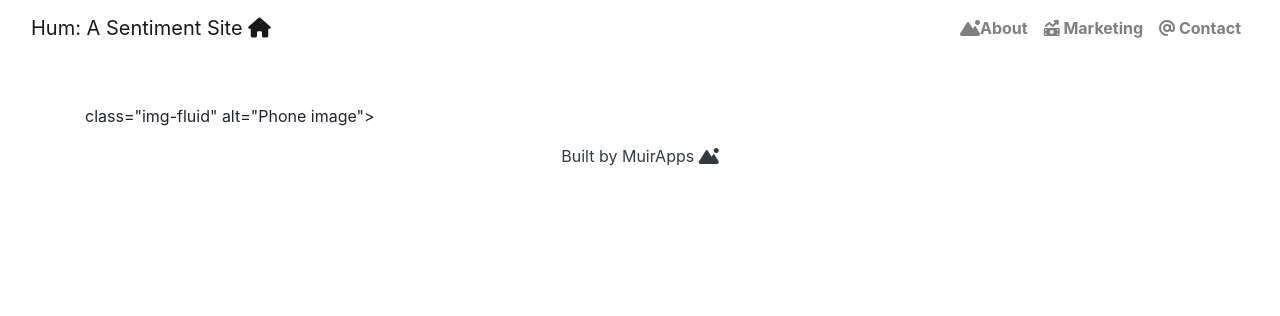
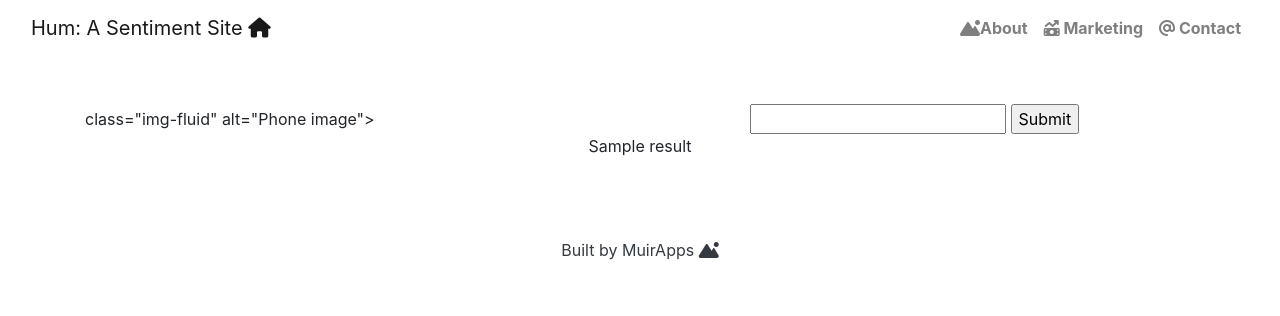
Before and after one commit to ggsmith842/sentiment-api-hum, a FastAPI app: template app/templates/index.html in a window 1280 px wide. Shown: the top 316 px of the page. Run offline with FastAPI, Linux system fonts and the light colour scheme; the template is opened without the code that fills it: most values are stand-ins (such as "Sample title", 1, 10 or a date in 2020); some libraries are stand-ins or nearby versions.

Commit message:
added serch form for term

```diff
--- a/app/main.py
+++ b/app/main.py
@@ -1,5 +1,5 @@
 from re import template
-from fastapi import FastAPI, Query, Request
+from fastapi import FastAPI, Query, Request, Form
 from fastapi.responses import HTMLResponse
 from fastapi.templating import Jinja2Templates
 from app.twitterapi import *
@@ -21,10 +21,21 @@ templates = Jinja2Templates(directory=str(BASE_DIR/"templates"))
 #Get methods
 @app.get("/",response_class=HTMLResponse)
 async def get_index(request: Request):
-	return  templates.TemplateResponse("index.html", {"request":request}) #,{"message":"Landing Page Goes Here"}
+	return  templates.TemplateResponse("base.html", {"request":request}) #,{"message":"Landing Page Goes Here"}
+
+@app.get("/form")
+def form_post(request: Request):
+	result = "Type a search term"
+	return templates.TemplateResponse("index.html",context={'request':request,'result':result})
+
+@app.post("/form")
+def form_post(request: Request, term: str = Form(...)):
+	result = get_results(term)
+	return templates.TemplateResponse("index.html",context={'request':request,'result':result})
+
 
 @app.get("/term/")
-async def get_results(term: str | None =  Query(default = None,min_length=3, max_length=25)):
+def get_results(term: str | None =  Query(default = None,min_length=3, max_length=25)):
 	try:
 		if term:
 			raw_results = searchTweets(term)
@@ -36,7 +47,7 @@ async def get_results(term: str | None =  Query(default = None,min_length=3, max
 			results = {"sentiment" : sentiment,
 				"keywords":keywords
 			}
-			return results
+			return {"sentiment" : results}
 		else:
 			return {"message":"nothing to seach"}
 	except Exception as e:
--- a/app/templates/index.html
+++ b/app/templates/index.html
@@ -10,6 +10,13 @@
     </div>
     <!-- user input form -->
     <div class="col-md-7 col-lg-5 col-xl-5 offset-xl-1">
+        <form method="post">
+            <input type="string" name="term" value=""/>
+            <input type="submit">
+        </form>
+    </div>
+
+    <p>{{result}}</p>
 
   </div>
 </div>
```
